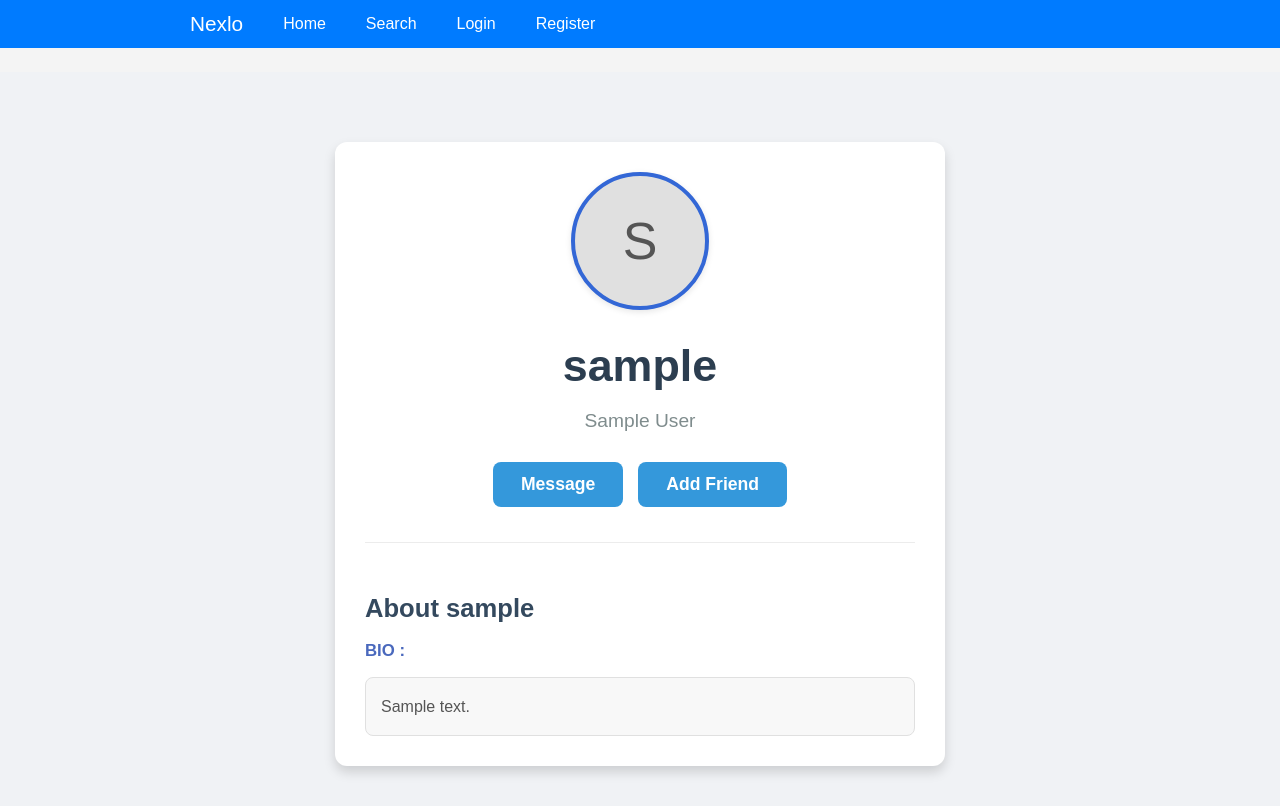
After one commit to Mohitgirigoswami/messanger, a Flask app: a page that uses app/templates/base.html in a window 1280 px wide. The commit adds this page. Run offline with Flask 3, Linux system fonts and the light colour scheme; tables that the repository leaves empty hold one stand-in row (values such as "Sample post"); some libraries are stand-ins or nearby versions.

Commit message:
added profile related settings

```diff
--- a/app/main/routes.py
+++ b/app/main/routes.py
@@ -1,6 +1,7 @@
 from flask import render_template, session, redirect, url_for,request
 from . import main_bp
 from app.models import Users,user_friend, db,Message
+from app.utils import is_valid
 
 @main_bp.route('/')
 def index():
@@ -34,24 +35,64 @@ def search():
             Users.username.like(f"{to_search}%"),
             Users.id != session.get('id')
         ).all()
-        # Create a list of user IDs that are already friends with the current user
-        existing_friends = user_friend.query.filter_by(user_id=session.get('id')).all()
-        frnd_id = [f.friend_id for f in existing_friends]
-        return render_template('main/search.html',has_searched=has_searched,current_user=current_user,username_to_search=to_search,search_results=search_results,frnd_id= frnd_id)
+        return render_template('main/search.html',has_searched=has_searched,current_user=current_user,username_to_search=to_search,search_results=search_results)
     return render_template('main/search.html',has_searched=has_searched,current_user=current_user)
 
 @main_bp.route('/message/<username>',methods=["get",'POST'])
 def message(username):
     islogin = session.get('islogin')
-
     if not islogin:
         return redirect(url_for('auth.login'))
     current_user = Users.query.filter_by(id=session.get('id')).first()
     recipient = Users.query.filter_by(username=username).first()
-
+    if(current_user.id == recipient.id):
+        return redirect(url_for('main.profile', username=current_user.username))
     messages = Message.query.filter(
         ((Message.sender_id == current_user.id) & (Message.recipient_id == recipient.id)) |
         ((Message.sender_id == recipient.id) & (Message.recipient_id == current_user.id))
     ).order_by(Message.timestamp.asc()).all()
 
     return render_template('main/message.html', recipient=recipient,messages = messages)
+
+@main_bp.route('/user/<username>',methods=["get",'POST'])
+def profile(username):
+    user = Users.query.filter_by(username=username).first()
+    is_self = 0 if user.id != session.get('id') else 1
+    is_frnd = 1 if not is_self and user_friend.query.filter_by(user_id=session.get('id') ,friend_id = user.id).first() else 0
+    return render_template('main/profile.html',user=user,is_self=is_self,is_frnd=is_frnd)
+
+@main_bp.route('/edit_profile',methods=["get",'POST'])
+def edit_profile():
+    if not session.get('id'):
+        return redirect(url_for("main.index"))
+    user =  Users.query.filter_by(id =session.get('id')).first()
+    if request.method == 'POST':
+        error = 0
+        new_username = request.form.get('username')
+        new_bio = request.form.get('bio')
+        new_first_name = request.form.get('first_name')
+        new_last_name = request.form.get('last_name')
+        if new_username != user.username:
+            if not is_valid(new_username):
+                error = "Invalid username format. Usernames can only contain alphanumeric characters, underscores, and periods."
+            else:
+                existing_user = Users.query.filter_by(username=new_username).first()
+                if existing_user:
+                    error = "This username is already taken. Please choose another."
+                else:
+                    user.username = new_username
+                    session['username'] = new_username # Update session as well
+        user.bio = new_bio
+        user.first_name = new_first_name
+        user.last_name = new_last_name
+
+        session['first_name'] = new_first_name
+        session['last_name'] = new_last_name
+
+        if error:
+            db.session.rollback() # Rollback changes if there's an error
+            return render_template('main/edit_profile.html', user=user, error=error)
+        else:
+            db.session.commit()
+            return redirect(url_for('main.profile', username=user.username))
+    return render_template('main/edit_profile.html',user = user , error = 0)
--- a/app/models.py
+++ b/app/models.py
@@ -9,6 +9,8 @@ class Users(db.Model):
     password_hash = db.Column(db.String(256), nullable=False)
     first_name = db.Column(db.String(100), nullable=True)
     last_name = db.Column(db.String(100), nullable=True)
+    bio = db.Column(db.String(512), nullable=True)
+    email = db.Column(db.String(20), nullable=True)
 
 class user_friend(db.Model):
     __tablename__ = 'user_friends'
--- a/app/static/css/main.css
+++ b/app/static/css/main.css
@@ -1,7 +1,15 @@
+/* --- General Body and Container Styles --- */
+body {
+    margin: 0;
+    padding: 0;
+    font-family: Arial, sans-serif;
+    background-color: #f4f4f4;
+    color: #333;
+}
+
 .container {
     color: #000;
     background-color: #fff;
-    font-family: Arial, sans-serif;
     max-width: 400px;
     margin: 40px auto;
     padding: 24px 32px;
@@ -9,15 +17,7 @@
     box-shadow: 0 2px 8px rgba(0, 0, 0, 0.08);
 }
 
-body {
-    margin: 0;
-    padding: 0;
-    font-family: Arial, sans-serif;
-    background-color: #f4f4f4;
-    color: #333;
-
-}
-
+/* --- Button Styles --- */
 .btn {
     width: 100%;
     padding: 10px 0;
@@ -273,10 +275,145 @@ button:hover {
     cursor: pointer;
 }
 
-
 .close-btn {
     background: none;
     border: none;
     font-size: 18px;
     cursor: pointer;
 }
+
+/* --- Profile Page Specific Styles --- */
+.profile-container {
+    display: flex;
+    flex-direction: column;
+    align-items: center;
+    padding: 40px 20px;
+    background-color: #f0f2f5; /* Light grey background for the whole page */
+    min-height: calc(100vh - var(--navbar-height, 60px) - 24px); /* Use CSS variable for navbar height for consistency */
+    box-sizing: border-box; /* Include padding in the element's total width and height */
+}
+
+.profile-card {
+    background-color: #ffffff;
+    border-radius: 12px; /* Slightly more rounded corners */
+    box-shadow: 0 6px 12px rgba(0, 0, 0, 0.15); /* More pronounced shadow for depth */
+    padding: 30px;
+    text-align: center;
+    width: 100%;
+    max-width: 550px; /* Slightly wider card for better content flow */
+    margin-top: 30px; /* Increased top margin */
+    transition: transform 0.3s ease-in-out, box-shadow 0.3s ease-in-out; /* Smooth hover effects */
+}
+
+.profile-card:hover {
+    transform: translateY(-5px); /* Slight lift on hover */
+    box-shadow: 0 8px 16px rgba(0, 0, 0, 0.2); /* Enhanced shadow on hover */
+}
+
+.profile-avatar {
+    width: 130px; /* Slightly larger avatar */
+    height: 130px;
+    border-radius: 50%;
+    background-color: #e0e0e0;
+    margin: 0 auto 25px; /* Increased bottom margin */
+    display: flex;
+    align-items: center;
+    justify-content: center;
+    font-size: 52px; /* Larger initial for better visibility */
+    color: #555;
+    border: 4px solid #3367D6; /* Thicker border */
+    overflow: hidden;
+    box-shadow: 0 2px 6px rgba(0, 0, 0, 0.1); /* Subtle shadow for the avatar */
+}
+
+.profile-avatar img {
+    width: 100%;
+    height: 100%;
+    object-fit: cover;
+}
+
+.profile-username {
+    font-size: 2.8em; /* Slightly larger and more impactful */
+    color: #2c3e50; /* Darker, more prominent color */
+    margin-bottom: 8px;
+    word-wrap: break-word;
+    font-weight: 700; /* Bolder for emphasis */
+}
+
+.profile-name {
+    font-size: 1.2em; /* Slightly larger */
+    color: #7f8c8d; /* Muted grey for secondary info */
+    margin-bottom: 30px; /* Increased bottom margin */
+    font-weight: 500;
+}
+
+.profile-actions {
+    display: flex; /* Use flexbox for better button alignment */
+    justify-content: center; /* Center buttons */
+    gap: 15px; /* Space between buttons */
+    margin-bottom: 30px; /* Space before details section */
+}
+
+.profile-actions a,
+.profile-actions button {
+    display: inline-flex; /* Use inline-flex for vertical alignment in buttons */
+    align-items: center;
+    justify-content: center;
+    background-color: #3498db; /* A vibrant blue for actions */
+    color: white;
+    padding: 12px 28px; /* More padding for a softer look */
+    border-radius: 8px; /* More rounded buttons */
+    text-decoration: none;
+    font-size: 1.1em;
+    font-weight: 600; /* Bolder text for actions */
+    border: none; /* Remove default button border */
+    cursor: pointer;
+    transition: background-color 0.3s ease, transform 0.2s ease; /* Smooth transitions */
+}
+
+.profile-actions a:hover,
+.profile-actions button:not(.disabled):hover { /* Apply hover to non-disabled buttons */
+    background-color: #2980b9; /* Darker blue on hover */
+    transform: translateY(-2px); /* Slight lift on hover */
+}
+
+.profile-actions button.disabled {
+    background-color: #cccccc; /* Greyed out for disabled state */
+    cursor: not-allowed;
+    opacity: 0.8;
+}
+
+.profile-details {
+    margin-top: 35px; /* More space above details */
+    text-align: left;
+    border-top: 1px solid #ececec; /* Lighter, subtle top border */
+    padding-top: 25px; /* Padding above content after border */
+}
+
+.profile-details h3 {
+    color: #34495e; /* Darker heading color */
+    margin-bottom: 18px; /* More space below heading */
+    font-size: 1.6em; /* Larger heading */
+    font-weight: 600;
+}
+
+.profile-details strong {
+    color: #4a69bd; /* A distinct color for the label */
+    font-size: 1.05em;
+    margin-bottom: 8px; /* Space below "BIO:" label */
+    display: block; /* Make it a block element to take full width */
+}
+
+.profile-details pre {
+    margin-bottom: 0; /* Remove default bottom margin from pre */
+    line-height: 1.7; /* Increased line height for better readability */
+    color: #555;
+    background-color: #f8f8f8; /* Slightly different background for the bio area */
+    padding: 15px;
+    border-radius: 8px;
+    white-space: pre-wrap; /* This is crucial for newlines and wrapping */
+    word-break: break-word; /* Ensures long words don't overflow */
+    border: 1px solid #e0e0e0; /* Subtle border for the bio box */
+    font-family: inherit; /* Use the default font family for better integration */
+    font-size: 1em; /* Ensure font size is consistent */
+}
--- a/app/static/js/main.js
+++ b/app/static/js/main.js
@@ -4,7 +4,12 @@ socket.on('connect', function () {
 });
 
 function add_friend(id) {
-        document.getElementById("btn_" + id).classList.add("disabled");
+        btn = document.getElementById("add_frnd_prfl" );
+        if (btn) {
+                btn.classList.add('disabled');
+                btn.disabled = true;
+                btn.textContent = 'Request Sent';
+        }
         socket.emit('add_friend', { friend_id: id });
 }
 socket.on('add_friend_response', function (data) {
--- a/app/templates/base.html
+++ b/app/templates/base.html
@@ -53,6 +53,7 @@
                 🔔
             </a>
             <a href="{{ url_for('auth.logout') }}">Logout</a>
+            <a href="{{ url_for('main.profile', username=session.get('username')) }}">Profile</a>
             {% else %}
             <a href="{{ url_for('auth.login') }}">Login</a>
             <a href="{{ url_for('auth.register') }}">Register</a>
--- a/app/templates/main/message.html
+++ b/app/templates/main/message.html
@@ -24,7 +24,4 @@
         <button type="submit" id="submitBtnmsg" class="btn btn-primary">Send</button>
     </form>
 </div>
-<script>
-
-</script>
 {% endblock %}
--- /dev/null
+++ b/app/templates/main/profile.html
@@ -0,0 +1,42 @@
+{% extends 'main/index.html' %}
+
+{% block title %}{{ user.username }}'s Profile - Nexlo{% endblock %}
+
+{% block content %}
+<div class="profile-container">
+    {% if user %}
+    <div class="profile-card">
+        <div class="profile-avatar">
+            <span>{{ user.username[0]|upper }}</span>
+        </div>
+        <h1 class="profile-username">{{ user.username }}</h1>
+        <p class="profile-name">{{ user.first_name + ' ' +user.last_name }}</p>
+
+        <div class="profile-actions">{%if not is_self%}
+            <a href="{{ url_for('main.message', username=user.username) }}">Message</a>
+            {% if not is_frnd %}
+            <button type="button" class="" id="add_frnd_prfl" onclick="add_friend({{ user.id }})">Add Friend</button>
+            {% else %}
+            <button type="button" class="disabled" id="add_frnd_prfl" disabled>Already Friends</button>
+            {% endif %}
+            {% else %}
+            <a href="{{ url_for('main.edit_profile') }}">Edit Profile</a>
+            {% endif%}
+        </div>
+
+        <div class="profile-details">
+            <h3>About {{ user.username }}</h3>
+            <strong>BIO : </strong><pre>{{user.bio}}</pre>
+        </div>
+    </div>
+    {% else %}
+    <div class="profile-card">
+        <h1 class="profile-username">User Not Found</h1>
+        <p>The profile you are looking for does not exist.</p>
+        <div class="profile-actions">
+            <a href="{{ url_for('main.search') }}">Search for users</a>
+        </div>
+    </div>
+    {% endif %}
+</div>
+{% endblock %}
```
Also changed, not shown: other parts of app/static/css/main.css (+41 -39 lines), app/templates/auth/register.html (+10 -9 lines), app/templates/main/edit_profile.html (added, +41 -0 lines), app/templates/main/search.html (+4 -5 lines).
